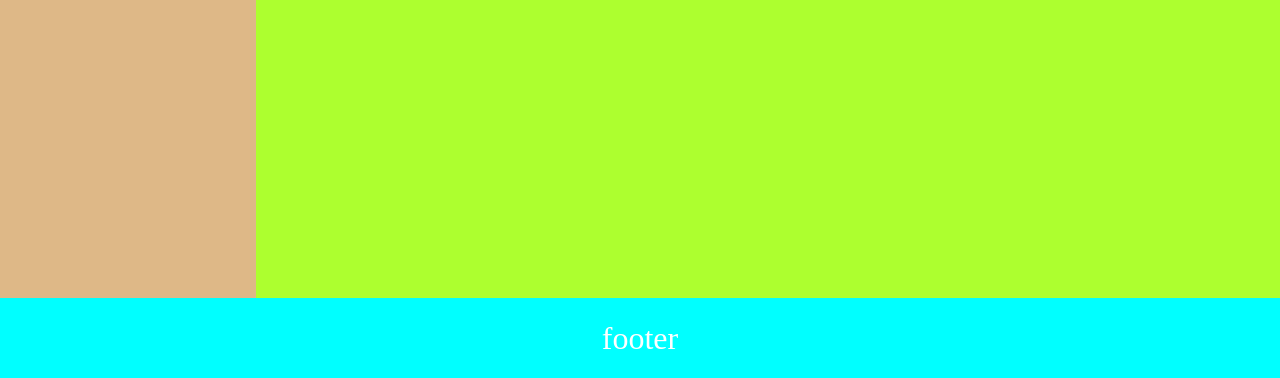
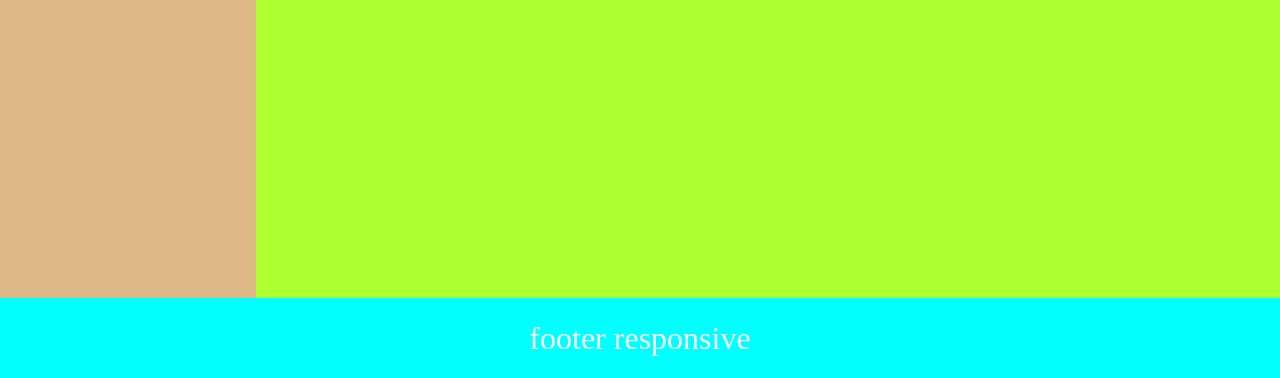
Before and after one commit to nhrakib777-coder/responsive-practice, a plain HTML site: page index.html in a window 1280 px wide. Shown: the part 422-800 px from the top of the page. Drawn offline with Linux system fonts and the light colour scheme.

Commit message:
second commit

```diff
--- a/index.html
+++ b/index.html
@@ -80,7 +80,7 @@
         </div>
     </div>
     <footer>
-        <p>footer</p>
+        <p>footer responsive</p>
     </footer>
 </body>
 </html>
```
